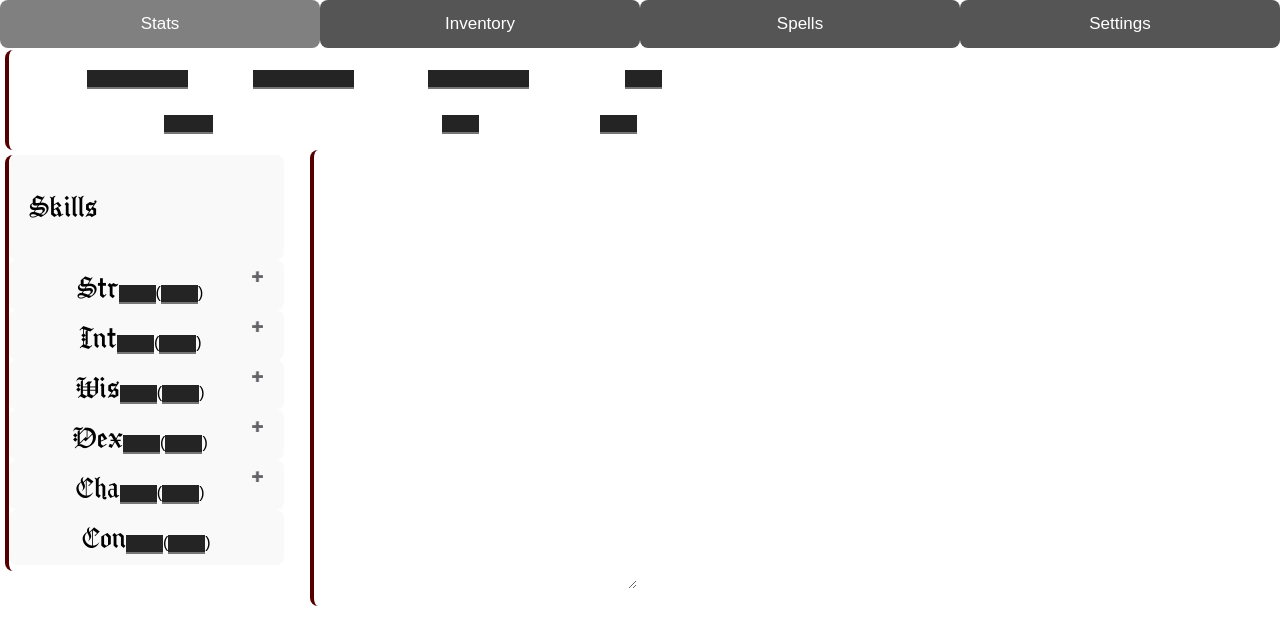
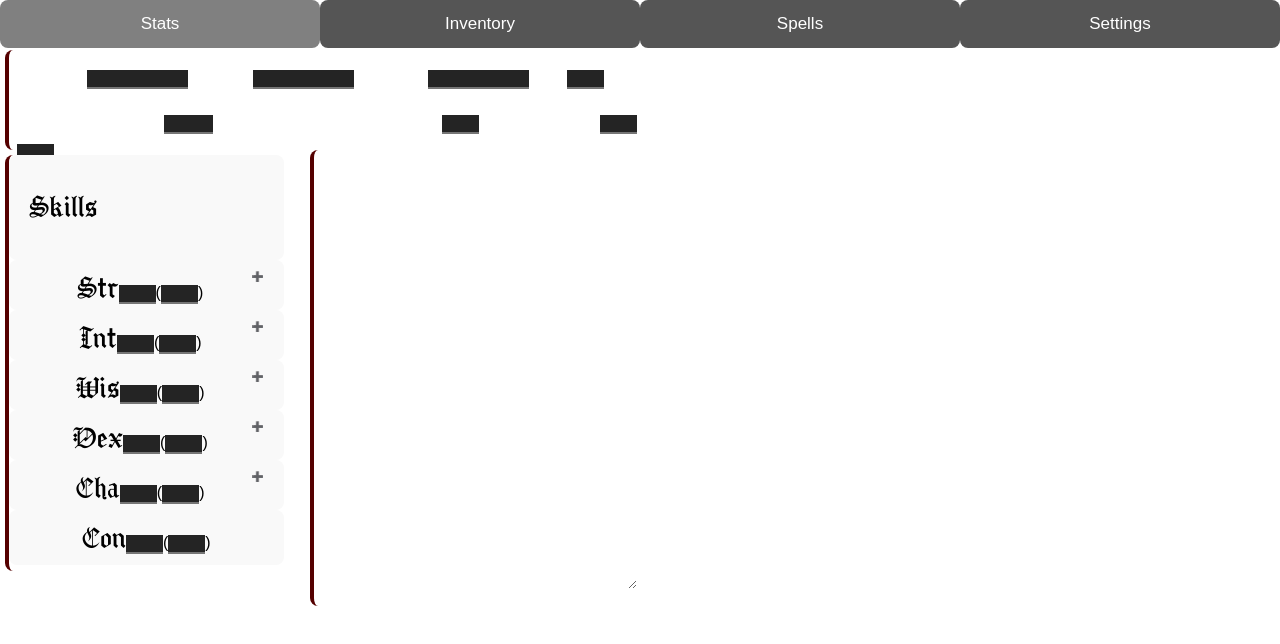
Before and after one commit to Fantom42/5e-character-sheet, a website built with Vite: page index.html in a window 1280 px wide. Built offline with nearby package versions, Linux system fonts and the light colour scheme.

Commit message:
Update index.html

```diff
--- a/index.html
+++ b/index.html
@@ -28,7 +28,7 @@
         <label for="class" class="label"> Class </label>
         <input id="class" class="shortish_input" size="10" oninput="this.size = this.value.length">
 	<wbr>
-        <label for="mhp" class="label"> Max hp </label>
+        <label for="mhp" class="label"> hp </label>
         <input class="short_input" id="mhp" class="number" class="short_input" size="2" oninput="this.size = this.value.length">
         <br>
         <label for="pass_percep" class="label"> Passive Wis </label>
@@ -37,6 +37,8 @@
         <input class="short_input" id="prof_bonus" class="number" class="short_input" size="2" oninput="this.size = this.value.length">
         <label for="initiative" class="label">Initiative </label>
         <input class="short_input" id="initiative" class="number" class="short_input" size="2" oninput="this.size = this.value.length">
+	<label for="ac" class="label">AC</label>
+	<input class="short_input" id="ac" class="number" class="short_input" size="2" oninput="this.size = this.value.length">
       </div>
    </div>
 
```
